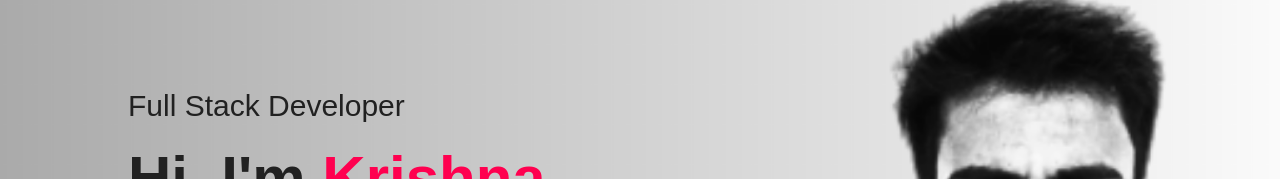
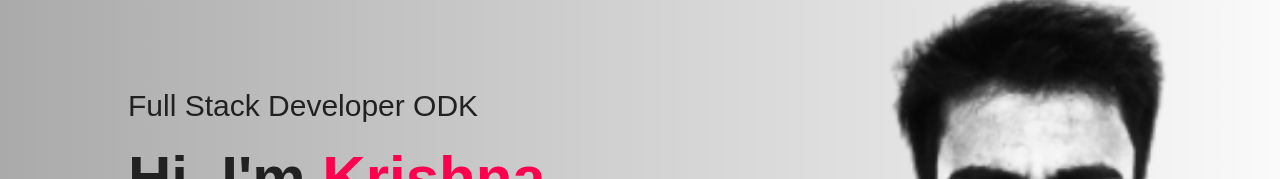
Before and after one commit to krishnakumarsethi/portfolio.0.2, a plain HTML site: page index.html in a window 1280 px wide. Shown: the part 167-346 px from the top of the page. Drawn offline with Linux system fonts and the light colour scheme.

Commit message:
Update index.html
Make changes for testing.

```diff
--- a/index.html
+++ b/index.html
@@ -24,7 +24,7 @@
             <i class="fa-solid fa-bars" onclick="openmenu()"></i>
         </nav>
         <div class="header-text">
-            <p>Full Stack Developer</p>
+            <p>Full Stack Developer ODK</p>
             <h1>Hi, I'm <span>Krishna</span><br>Kumar Sethi from Odisha</h1>
         </div>
     </div>
```
